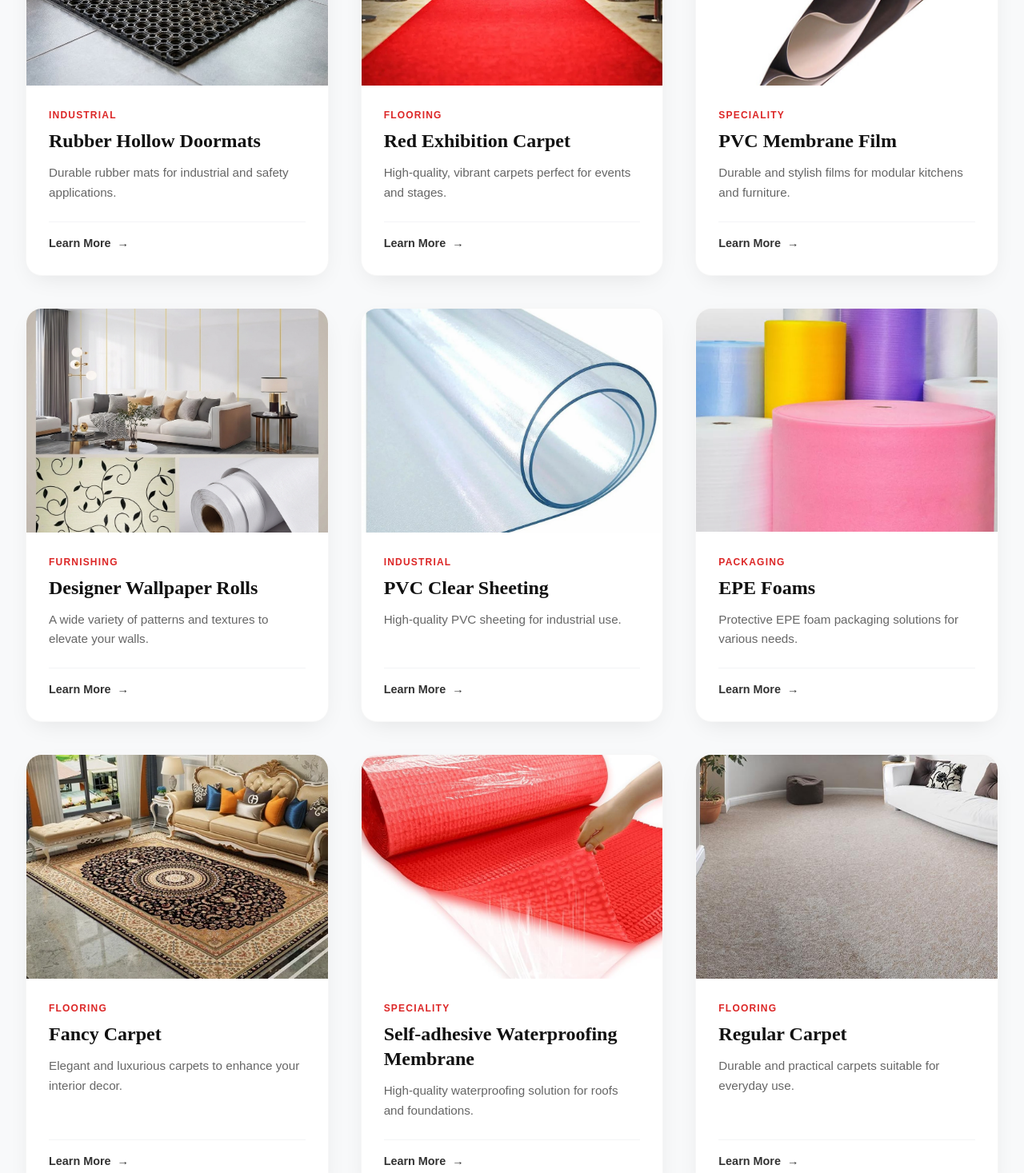
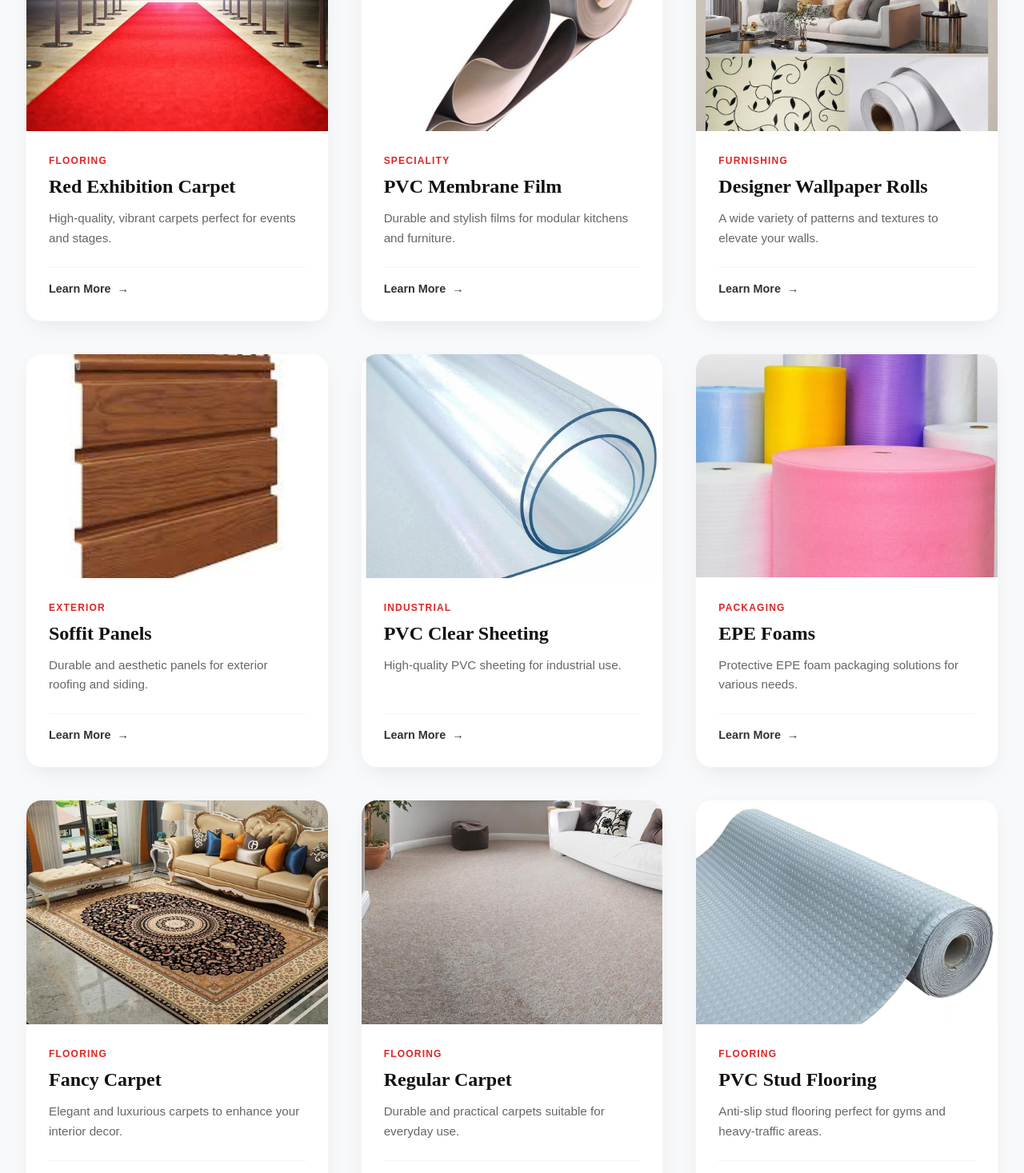
Before and after one commit to Girish2513/Manoj-Brothers-Extension, a React (Vite) app: page /products in a window 1280 px wide. Shown: the part 1330-2797 px from the top of the page at 80% size. Built offline with nearby package versions, Linux system fonts and the light colour scheme.

Commit message:
feat: Add soffit panels product, update rubber hollow mat image, reorder product data, and introduce an 'Exterior' category.

```diff
--- a/src/pages/Products.jsx
+++ b/src/pages/Products.jsx
@@ -1,4 +1,3 @@
-// src/pages/Products.jsx
 import React, { useState } from 'react';
 import { Helmet } from 'react-helmet-async';
 import './Products.css';
@@ -44,28 +43,25 @@ import wallCarpetsImg from '../assets/wall-carpets.png';
 import pvcCoatedFabricsImg from '../assets/pvc-coated-fabrics.png';
 import allPurposeAdhesivesImg from '../assets/all-purpose-adhesives.png';
 import redExhibitionCarpetImg from '../assets/red-exhibition-carpet.png';
+import soffitPanelsImg from '../assets/soffit-panels.png';
+import rubberHollowMatImg from '../assets/rubber-hollow-mat.png';
 import ProductModal from '../components/ProductModal';
 
 const productsData = [
   { id: 1, category: 'flooring', title: 'Water-Resistant PVC Vinyl Flooring', desc: 'Ideal for modern homes and high-traffic commercial areas.', img: vinylFlooringImg },
   { id: 2, category: 'speciality', title: 'Premium Artificial Grass (40mm)', desc: 'Lush, low-maintenance green solutions for balconies and gardens.', img: artificialGrassImg },
   { id: 3, category: 'furnishing', title: 'Rich Velvet Upholstery Fabric', desc: 'Luxurious and durable fabric for sofas, chairs, and cushions.', img: velvetClothImg },
-  { id: 4, category: 'industrial', title: 'Rubber Hollow Doormats', desc: 'Durable rubber mats for industrial and safety applications.', img: rubberMatImg },
-  { id: 5, category: 'flooring', title: 'Red Exhibition Carpet', desc: 'High-quality, vibrant carpets perfect for events and stages.', img: redExhibitionCarpetImg },
-  { id: 6, category: 'speciality', title: 'PVC Membrane Film', desc: 'Durable and stylish films for modular kitchens and furniture.', img: pvcMembraneNewImg },
-  { id: 7, category: 'furnishing', title: 'Designer Wallpaper Rolls', desc: 'A wide variety of patterns and textures to elevate your walls.', img: wallpapersImg },
-
-  { id: 9, category: 'industrial', title: 'PVC Clear Sheeting', desc: 'High-quality PVC sheeting for industrial use.', img: pvcSheetingImg },
-  { id: 10, category: 'packaging', title: 'EPE Foams', desc: 'Protective EPE foam packaging solutions for various needs.', img: epeFoamsImg },
-
-  // New Products
-  // New Products
-  { id: 11, category: 'flooring', title: 'Fancy Carpet', desc: 'Elegant and luxurious carpets to enhance your interior decor.', img: fancyCarpetImg },
-  { id: 41, category: 'speciality', title: 'Self-adhesive Waterproofing Membrane', desc: 'High-quality waterproofing solution for roofs and foundations.', img: waterproofingMembraneImg },
-  { id: 40, category: 'flooring', title: 'Regular Carpet', desc: 'Durable and practical carpets suitable for everyday use.', img: regularCarpetImg },
+  { id: 4, category: 'flooring', title: 'Red Exhibition Carpet', desc: 'High-quality, vibrant carpets perfect for events and stages.', img: redExhibitionCarpetImg },
+  { id: 5, category: 'speciality', title: 'PVC Membrane Film', desc: 'Durable and stylish films for modular kitchens and furniture.', img: pvcMembraneNewImg },
+  { id: 6, category: 'furnishing', title: 'Designer Wallpaper Rolls', desc: 'A wide variety of patterns and textures to elevate your walls.', img: wallpapersImg },
+  { id: 7, category: 'exterior', title: 'Soffit Panels', desc: 'Durable and aesthetic panels for exterior roofing and siding.', img: soffitPanelsImg },
+  { id: 8, category: 'industrial', title: 'PVC Clear Sheeting', desc: 'High-quality PVC sheeting for industrial use.', img: pvcSheetingImg },
+  { id: 9, category: 'packaging', title: 'EPE Foams', desc: 'Protective EPE foam packaging solutions for various needs.', img: epeFoamsImg },
+  { id: 10, category: 'flooring', title: 'Fancy Carpet', desc: 'Elegant and luxurious carpets to enhance your interior decor.', img: fancyCarpetImg },
+  { id: 11, category: 'flooring', title: 'Regular Carpet', desc: 'Durable and practical carpets suitable for everyday use.', img: regularCarpetImg },
   { id: 12, category: 'flooring', title: 'PVC Stud Flooring', desc: 'Anti-slip stud flooring perfect for gyms and heavy-traffic areas.', img: pvcStudFlooringImg },
   { id: 13, category: 'flooring', title: 'PVC Anti Static Flooring', desc: 'Specialized flooring for server rooms and hospitals.', img: pvcAntiStaticImg },
-  { id: 14, category: 'speciality', title: 'Rubber Gym Tiles', desc: 'Heavy-duty interlocking rubber tiles for gym floors.', img: 'https://images.unsplash.com/photo-1517836357463-d25dfeac3438?q=80&w=2070' },
+  { id: 14, category: 'flooring', title: 'Rubber Gym Tiles', desc: 'Heavy-duty interlocking rubber tiles for gym floors.', img: 'https://images.unsplash.com/photo-1517836357463-d25dfeac3438?q=80&w=2070' },
   { id: 15, category: 'doormats', title: 'Cushion Doormat', desc: 'Soft and absorbent mats for home entrances.', img: cushionDoormatImg },
   { id: 16, category: 'doormats', title: 'Turf Doormats', desc: 'Artificial grass texture doormats for a natural look.', img: turfDoormatImg },
   { id: 17, category: 'doormats', title: 'Snake Doormats', desc: 'Open-grid design for effective dirt scraping and drainage.', img: snakeDoormatImg },
@@ -75,7 +71,7 @@ const productsData = [
   { id: 21, category: 'packaging', title: 'Air Bubble Packaging', desc: 'Protective wrap for safe shipping and storage.', img: airBubblePackagingImg },
   { id: 22, category: 'speciality', title: 'Vertical Garden Grass', desc: 'Realistic vertical grass panels for wall decor.', img: verticalGrassImg },
   { id: 23, category: 'speciality', title: 'Turf Sports Grass', desc: 'High-performance artificial turf for sports fields.', img: turfSportsGrassImg },
-  { id: 24, category: 'flooring', title: 'Speaker Felt', desc: 'Acoustic transparency fabric for speakers.', img: speakerFeltImg },
+  { id: 24, category: 'speciality', title: 'Speaker Felt', desc: 'Acoustic transparency fabric for speakers.', img: speakerFeltImg },
   { id: 25, category: 'industrial', title: 'Floor Protection Guards', desc: 'Pads and guards to protect floors from furniture scratches.', img: floorProtectionGuardImg },
   { id: 26, category: 'industrial', title: 'Self-Adhesive Velcro Tape', desc: 'Strong hook and loop fasteners for multiple uses.', img: selfAdhesiveVelcroImg },
   { id: 27, category: 'furnishing', title: 'Premium Upholstery Rexine', desc: 'Durable and stylish leatherette for furniture like sofas and chairs.', img: premiumRexineImg },
@@ -87,12 +83,12 @@ const productsData = [
   { id: 33, category: 'nets', title: 'Cricket Practice Net', desc: 'High-quality nets for sports practice and safety.', img: cricketNetImg },
   { id: 34, category: 'nets', title: 'Mosquito Protection Net', desc: 'Effective netting to keep interiors mosquito-free.', img: mosquitoNetImg },
   { id: 35, category: 'flooring', title: 'EVA School Foam Mats', desc: 'Colorful and safe interlocking foam mats for kids and schools.', img: evaFoamImg },
-  { id: 36, category: 'doormats', title: 'Rubber Hollow Doormats', desc: 'Durable rubber mats with drainage holes for entrances.', img: 'https://images.unsplash.com/photo-1616401784845-180882ba9ba8?q=80&w=2070' },
+  { id: 36, category: 'doormats', title: 'Rubber Hollow Doormats', desc: 'Durable rubber mats with drainage holes for entrances.', img: rubberHollowMatImg },
   { id: 37, category: 'industrial', title: 'PVC Strip Curtains', desc: 'Transparent industrial curtains for temperature and dust control.', img: pvcStripCurtainsImg },
   { id: 38, category: 'industrial', title: 'All Purpose Adhesives', desc: 'Strong bonding solutions for various materials.', img: allPurposeAdhesivesImg },
-
-  { id: 42, category: 'doormats', title: 'Rubber Doormat', desc: 'Classic rubber doormat for superior dirt removal.', img: rubberDoormatImg },
-  { id: 43, category: 'doormats', title: 'Coir Doormat', desc: 'Natural coir fiber doormat with decorative patterns.', img: coirDoormatImg },
+  { id: 39, category: 'speciality', title: 'Self-adhesive Waterproofing Membrane', desc: 'High-quality waterproofing solution for roofs and foundations.', img: waterproofingMembraneImg },
+  { id: 40, category: 'doormats', title: 'Rubber Doormat', desc: 'Classic rubber doormat for superior dirt removal.', img: rubberDoormatImg },
+  { id: 41, category: 'doormats', title: 'Coir Doormat', desc: 'Natural coir fiber doormat with decorative patterns.', img: coirDoormatImg },
 ];
 
 const Products = () => {
@@ -112,6 +108,7 @@ const Products = () => {
     { id: 'packaging', label: 'Packaging' },
     { id: 'doormats', label: 'Doormats' },
     { id: 'nets', label: 'Nets' },
+    { id: 'exterior', label: 'Exterior' },
   ];
 
   return (
```
Also changed, not shown: src/assets/rubber-hollow-mat.png (added).
